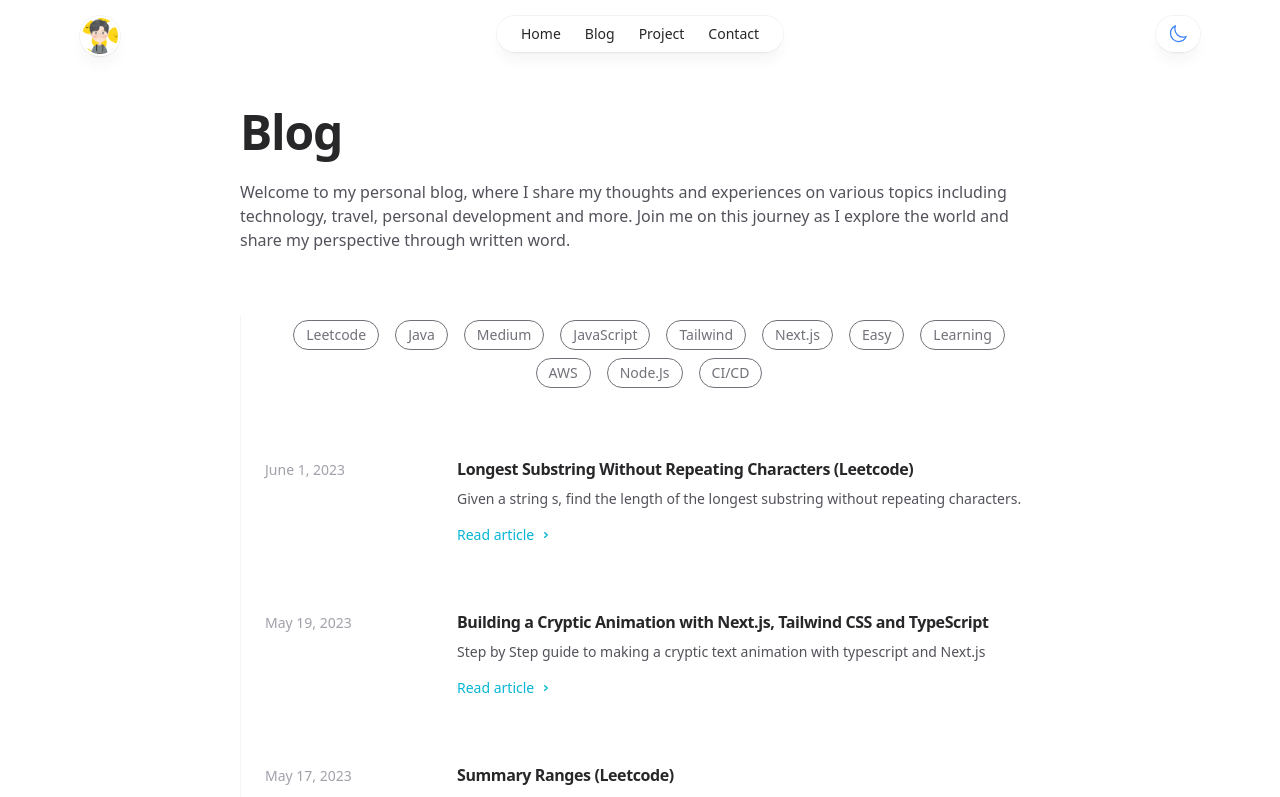
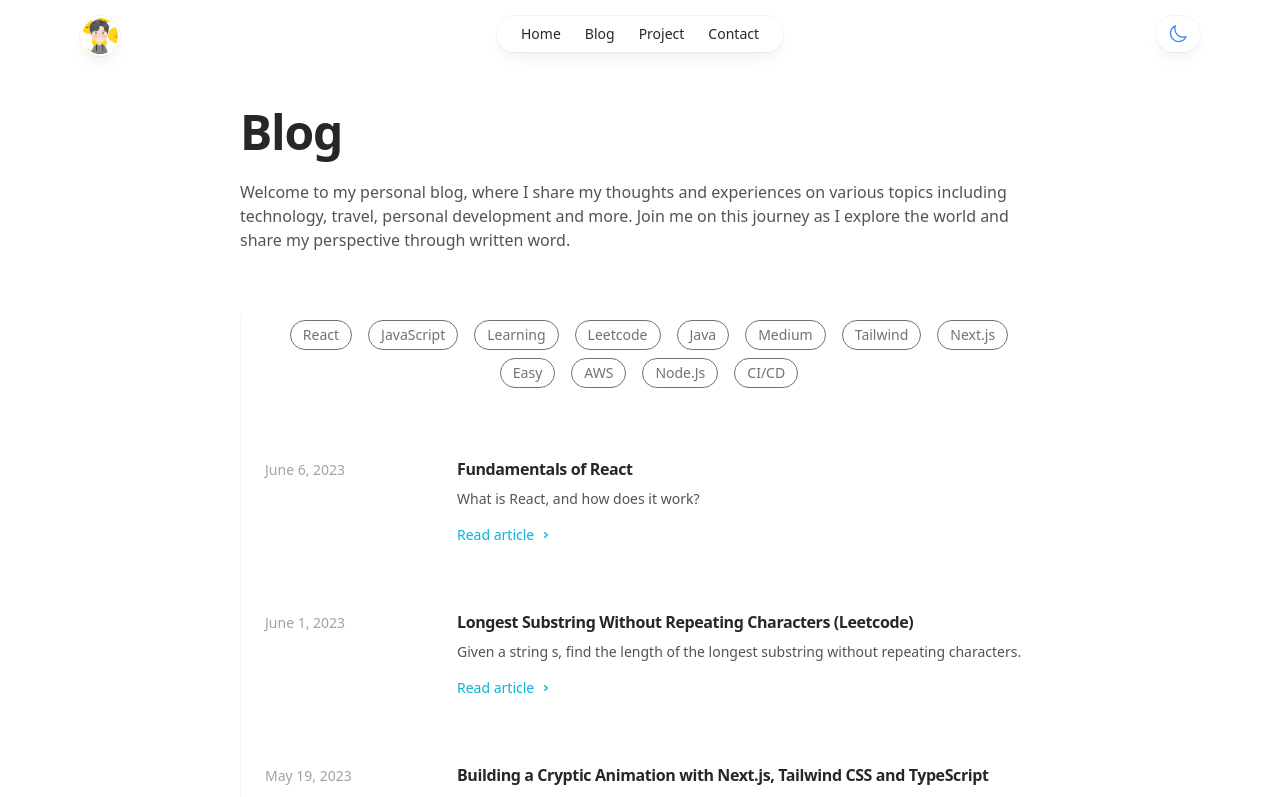
Before and after one commit to jaeungkim/portfolio-website-nextjs, a Next.js app: page /blog in a window 1280 px wide. Shown: the top 797 px of the page. Built offline with nearby package versions, Linux system fonts and the light colour scheme.

Commit message:
230606 11:19AM fixed inView function

```diff
--- a/pages/blog/index.tsx
+++ b/pages/blog/index.tsx
@@ -7,6 +7,7 @@ import Layout from "../../components/shared/layout";
 import { getSortedPostsData } from "../../lib/posts";
 import Link from "next/link";
 import { useInView } from "react-intersection-observer";
+
 interface Post {
   id: string;
   title: string;
@@ -14,6 +15,62 @@ interface Post {
   summary: string;
   tags: string[];
 }
+
+interface ArticleProps {
+  post: Post;
+  index: number;
+}
+
+const Article: React.FC<ArticleProps> = ({ post, index }) => {
+  const [ref, inView] = useInView({
+    triggerOnce: true,
+  });
+
+  return (
+    <motion.article
+      ref={ref}
+      className="md:grid md:grid-cols-4 md:items-baseline"
+      initial={{ opacity: 0, y: 20 }}
+      animate={inView ? { opacity: 1, y: 0 } : {}}
+      transition={{ duration: 0.6, delay: index * 0.01 }}
+      key={post.id}
+    >
+      <div className="md:col-span-3 group relative flex flex-col items-start">
+        <h2 className="text-base font-semibold tracking-tight text-zinc-800 dark:text-zinc-100">
+          <div className="absolute -inset-y-6 -inset-x-4 z-0 scale-95 bg-zinc-50 opacity-0 transition group-hover:scale-100 group-hover:opacity-100 dark:bg-zinc-800/50 sm:-inset-x-6 sm:rounded-2xl"></div>
+          <Link href={`/blog/${post.id}`}>
+            <span className="absolute -inset-y-6 -inset-x-4 z-20 sm:-inset-x-6 sm:rounded-2xl"></span>
+            <span className="relative z-10">{post.title}</span>
+          </Link>
+        </h2>
+        <Date dateString={post.date} mobile={true} />
+        <p className="relative z-10 mt-2 text-sm text-zinc-600 dark:text-zinc-400">
+          {post.summary}
+        </p>
+        <div
+          aria-hidden="true"
+          className="relative z-10 mt-4 flex items-center text-sm font-medium text-cyan-500"
+        >
+          Read article
+          <svg
+            viewBox="0 0 16 16"
+            fill="none"
+            aria-hidden="true"
+            className="ml-1 h-4 w-4 stroke-current"
+          >
+            <path
+              d="M6.75 5.75 9.25 8l-2.5 2.25"
+              strokeWidth="1.5"
+              strokeLinecap="round"
+              strokeLinejoin="round"
+            ></path>
+          </svg>
+        </div>
+      </div>
+      <Date dateString={post.date} mobile={false} />
+    </motion.article>
+  );
+};
 
 interface BlogProps {
   allPostsData: Post[];
@@ -72,58 +129,9 @@ export default function Blog({ allPostsData }: BlogProps) {
                 </button>
               ))}
             </div>
-
-            {allPostsData
-              .filter(postMatchesSelectedTags)
-              .map(({ id, date, summary, title, tags }, index) => {
-                const [ref, inView] = useInView({
-                  triggerOnce: true,
-                });
-                return (
-                  <motion.article
-                    ref={ref}
-                    className="md:grid md:grid-cols-4 md:items-baseline"
-                    initial={{ opacity: 0, y: 20 }}
-                    animate={inView ? { opacity: 1, y: 0 } : {}}
-                    transition={{ duration: 0.6, delay: index * 0.01 }}
-                    key={id}
-                  >
-                    <div className="md:col-span-3 group relative flex flex-col items-start">
-                      <h2 className="text-base font-semibold tracking-tight text-zinc-800 dark:text-zinc-100">
-                        <div className="absolute -inset-y-6 -inset-x-4 z-0 scale-95 bg-zinc-50 opacity-0 transition group-hover:scale-100 group-hover:opacity-100 dark:bg-zinc-800/50 sm:-inset-x-6 sm:rounded-2xl"></div>
-                        <Link href={`/blog/${id}`}>
-                          <span className="absolute -inset-y-6 -inset-x-4 z-20 sm:-inset-x-6 sm:rounded-2xl"></span>
-                          <span className="relative z-10">{title}</span>
-                        </Link>
-                      </h2>
-                      <Date dateString={date} mobile={true} />
-                      <p className="relative z-10 mt-2 text-sm text-zinc-600 dark:text-zinc-400">
-                        {summary}
-                      </p>
-                      <div
-                        aria-hidden="true"
-                        className="relative z-10 mt-4 flex items-center text-sm font-medium text-cyan-500"
-                      >
-                        Read article
-                        <svg
-                          viewBox="0 0 16 16"
-                          fill="none"
-                          aria-hidden="true"
-                          className="ml-1 h-4 w-4 stroke-current"
-                        >
-                          <path
-                            d="M6.75 5.75 9.25 8l-2.5 2.25"
-                            strokeWidth="1.5"
-                            strokeLinecap="round"
-                            strokeLinejoin="round"
-                          ></path>
-                        </svg>
-                      </div>
-                    </div>
-                    <Date dateString={date} mobile={false} />
-                  </motion.article>
-                );
-              })}
+            {allPostsData.filter(postMatchesSelectedTags).map((post, index) => (
+              <Article post={post} index={index} key={post.id} />
+            ))}
           </div>
         </div>
       </motion.div>
--- /dev/null
+++ b/posts/fundamentals-of-react.mdx
@@ -0,0 +1,9 @@
+---
+title: "Fundamentals of React"
+subtitle: "fundamentals-of-react"
+date: "2023-06-06"
+summary: "What is React, and how does it work?"
+tags: ["React", "JavaScript", "Learning"]
+---
+
+## What is React
```
